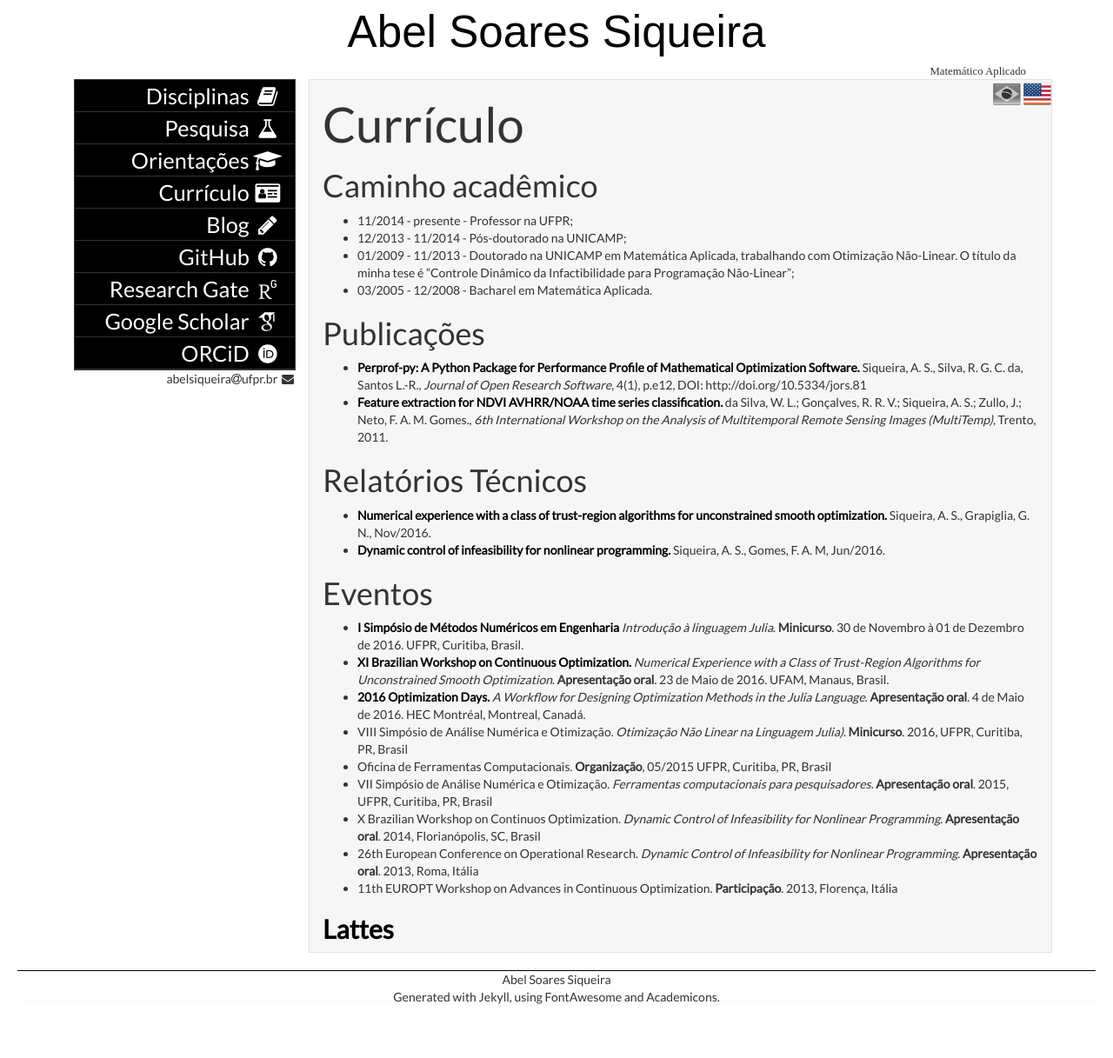
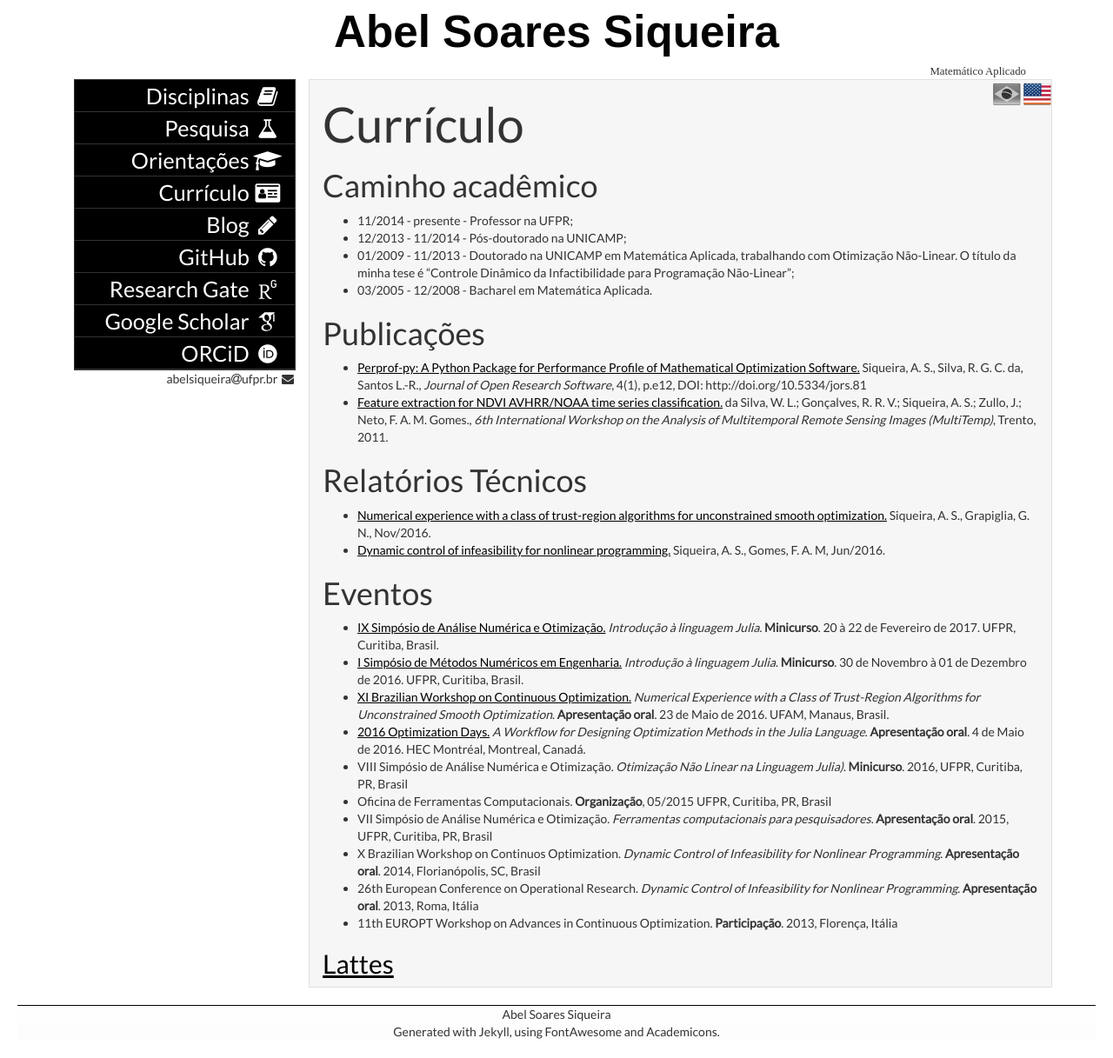
Before and after one commit to abelsiqueira/abelsiqueira.github.io-old, a Jekyll site: the page built from curriculum.br.md, in a window 1280 px wide. Shown: the whole page at 87% size. Built offline with Jekyll 4.4.1, drawn with Linux system fonts in a browser that asks for light colours; some web fonts are replaced; before the commit the page ends 1177 px from its top, so only the background shows below that.

Commit message:
Update curriculum

```diff
--- a/_config.yml
+++ b/_config.yml
@@ -2,7 +2,7 @@
 email: abel.s.siqueira@gmail.com
 baseurl: ""
 url: "http://abelsiqueira.github.io" # the base hostname & protocol for your site
-github_username:  abelsiqueira
+github_username: abelsiqueira
 markdown: kramdown
 t:
   en:
--- /dev/null
+++ b/_layouts/curriculum.html
@@ -0,0 +1,6 @@
+---
+layout: page
+---
+<div class="curriculum">
+{{ content }}
+</div>
--- a/_sass/_base.scss
+++ b/_sass/_base.scss
@@ -1,3 +1,10 @@
+.curriculum a {
+  &, &:visited, &:hover {
+    color: #000;
+    text-decoration: underline;
+    font-weight: normal;
+  }
+}
 .header-title {
   font-size: 4vw;
   font-family: 'Gravitas One', sans-serif;
@@ -18,10 +25,6 @@
   font-family: 'Cinzel Decorative', cursive;
 }
 
-.content {
-  background: #f6f6f6;
-  border: 1px #e0e0e0 solid;
-
 a {
   &, &:visited {
     color: #000;
@@ -32,6 +35,11 @@
     text-decoration: underline;
   }
 }
+
+.content {
+  background: #f6f6f6;
+  border: 1px #e0e0e0 solid;
+
 }
 
 .post-title {
@@ -57,6 +65,7 @@
     &, &:hover, &:visited {
       color: white;
       text-decoration: none;
+      font-weight: normal;
     }
   }
   ul {
--- a/curriculum.br.md
+++ b/curriculum.br.md
@@ -19,13 +19,13 @@
 
 # Publicações
 
-  - **[Perprof-py: A Python Package for Performance Profile of Mathematical
-    Optimization Software.](http://doi.org/10.5334/jors.81)**
+  - [Perprof-py: A Python Package for Performance Profile of Mathematical
+    Optimization Software.](http://doi.org/10.5334/jors.81)
     Siqueira, A. S., Silva, R. G. C. da, Santos L.-R.,
     _Journal of Open Research Software_, 4(1), p.e12, DOI:
     http://doi.org/10.5334/jors.81
-  - **[Feature extraction for NDVI AVHRR/NOAA time series
-    classification.](http://dx.doi.org/10.1109/Multi-Temp.2011.6005091)**
+  - [Feature extraction for NDVI AVHRR/NOAA time series
+    classification.](http://dx.doi.org/10.1109/Multi-Temp.2011.6005091)
     da Silva, W. L.; Gonçalves, R. R. V.; Siqueira, A. S.; Zullo, J.; Neto, F.
     A. M. Gomes.,
     _6th International Workshop on the Analysis of Multitemporal Remote Sensing
@@ -33,18 +33,21 @@
 
 # Relatórios Técnicos
 
-  - [**Numerical experience with a class of trust-region algorithms for
+  - [Numerical experience with a class of trust-region algorithms for
     unconstrained smooth
-    optimization.**](http://www.optimization-online.org/DB_HTML/2016/11/5721.html)
+    optimization.](http://www.optimization-online.org/DB_HTML/2016/11/5721.html)
     Siqueira, A. S., Grapiglia, G. N., Nov/2016.
-  - [**Dynamic control of infeasibility for nonlinear
-    programming.**](http://www.ime.unicamp.br/sites/default/files/rp11-16.pdf)
+  - [Dynamic control of infeasibility for nonlinear
+    programming.](http://www.ime.unicamp.br/sites/default/files/rp11-16.pdf)
     Siqueira, A. S., Gomes, F. A. M, Jun/2016.
 
 # Eventos
 
+  - [IX Simpósio de Análise Numérica e Otimização.](https://github.com/abelsiqueira/julia-simposio2017)
+    _Introdução à linguagem Julia_.
+    **Minicurso**. 20 à 22 de Fevereiro de 2017. UFPR, Curitiba, Brasil.
   - [I Simpósio de Métodos Numéricos em
-    Engenharia](https://github.com/abelsiqueira/smne-2016-julia)
+    Engenharia.](https://github.com/abelsiqueira/smne-2016-julia)
     _Introdução à linguagem Julia_.
     **Minicurso**. 30 de Novembro à 01 de Dezembro de 2016. UFPR, Curitiba, Brasil.
   - [XI Brazilian Workshop on Continuous Optimization.]({{ site.baseurl
```
Also changed, not shown: other parts of curriculum.br.md (+1 -1 lines), curriculum.en.md (+12 -9 lines). Lines whose indentation alone changed are shown as unchanged.
